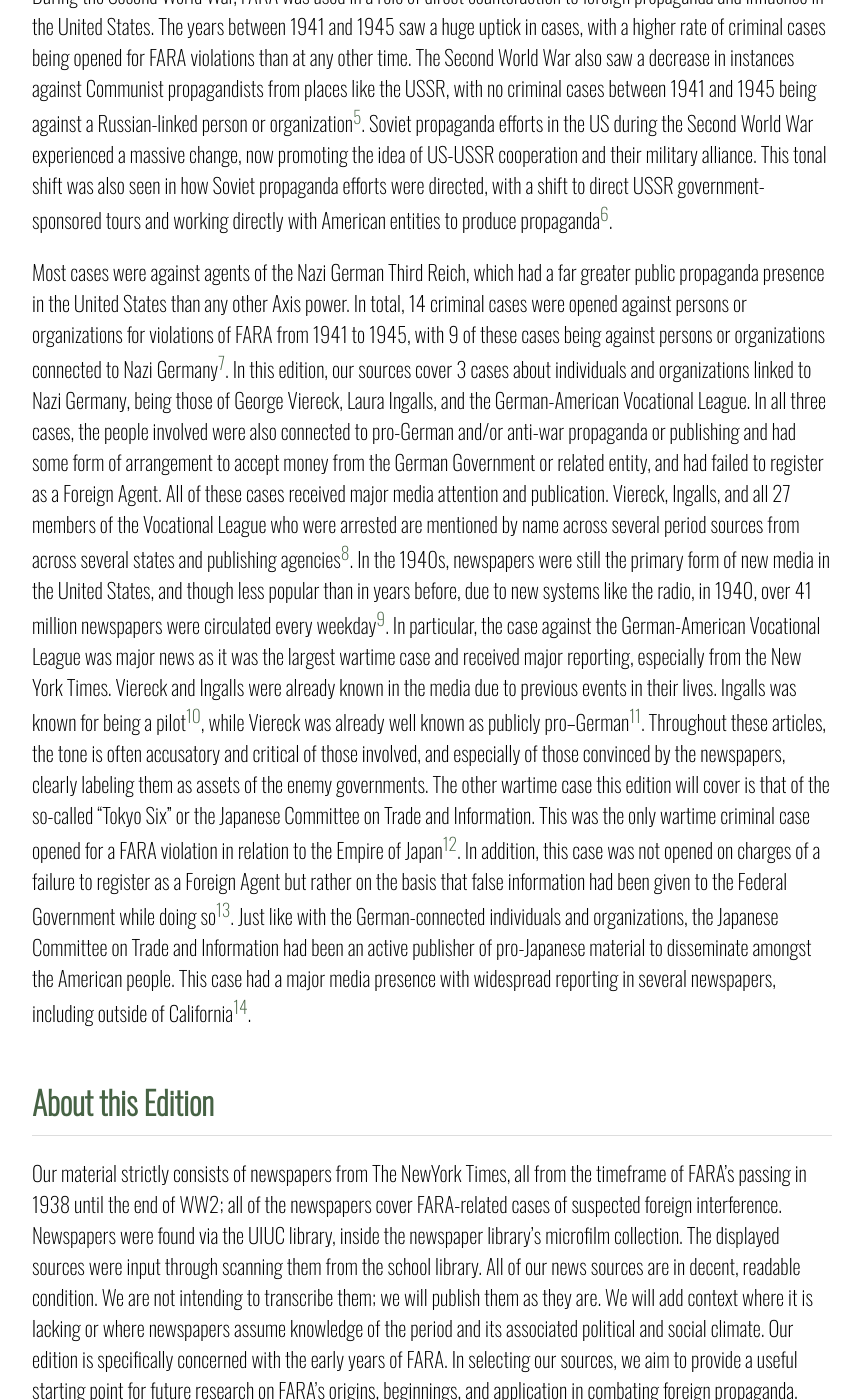
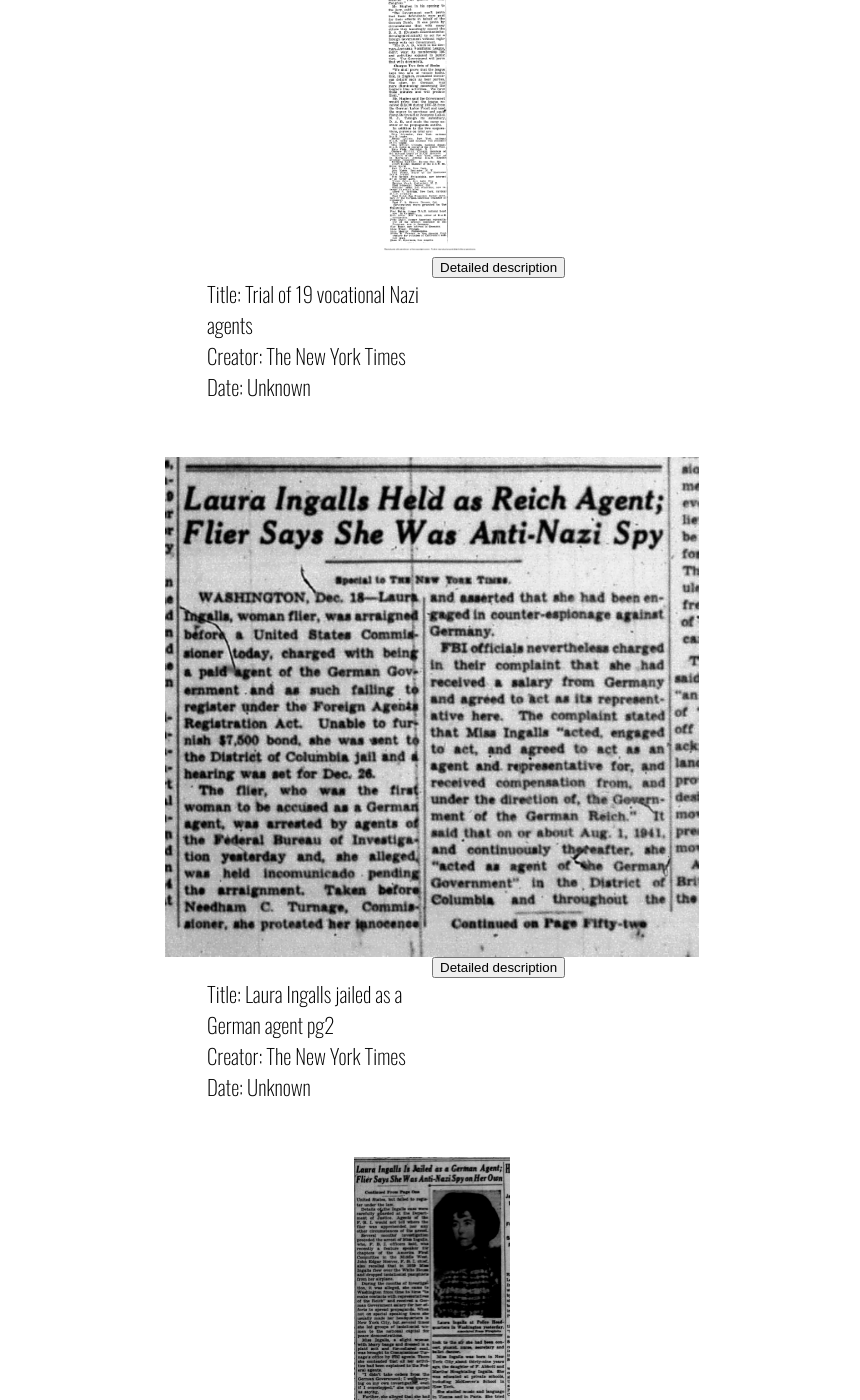
Before and after one commit to tonylira0327/forgn_agnt, a Jekyll site: the page built from index.markdown, in a window 1280 px wide and 1400 px high, scrolled down 2339 px. Shown: the whole window, without its empty margins (208-1068 px from the left). Built offline with Jekyll 4.4.1, drawn with Linux system fonts in a browser that asks for light colours; some of the changed text lies outside the part shown.

Commit message:
Update index.markdown

```diff
--- a/index.markdown
+++ b/index.markdown
@@ -14,9 +14,19 @@ All of the sources that are included in this publication are newspaper articles,
 Max Ellman, Nick Portollozi, Anthony Lira-Ruelas. "Foreign Agents." Published December 16, 2025. https://tonylira0327.github.io/forgn_agnt/
 
 # The Source
-
+{% include media_next.html pages=media %}
 ### Six are indicted as Japanese agents:
 This specific article speaks of the indictment of six men due to their publication of pro-Japanese propaganda. What’s interesting about this article is its assumption that these men were inherently guilty because they were publishing pro-Japanese propaganda, when, according to FARA, these men did not break the law until they failed to sign up as foreign agents. The newspaper, however, alludes to their publication of propaganda as their main reason for being indicted, despite that not necessarily being the case. It's this rhetoric of inherent guilt as a foreign agent that would make FARA change from a tool to promote transparency to a deterrent against companies taking too much foreign aid.
+{% include media_next.html pages=media %}
+{% include media_next.html pages=media %}
+{% include media_next.html pages=media %}
+{% include media_next.html pages=media %}
+{% include media_next.html pages=media %}
+{% include media_next.html pages=media %}
+{% include media_next.html pages=media %}
+{% include media_next.html pages=media %}
+{% include media_next.html pages=media %}
+{% include media_next.html pages=media %}
 
 # About this Source
 
```
